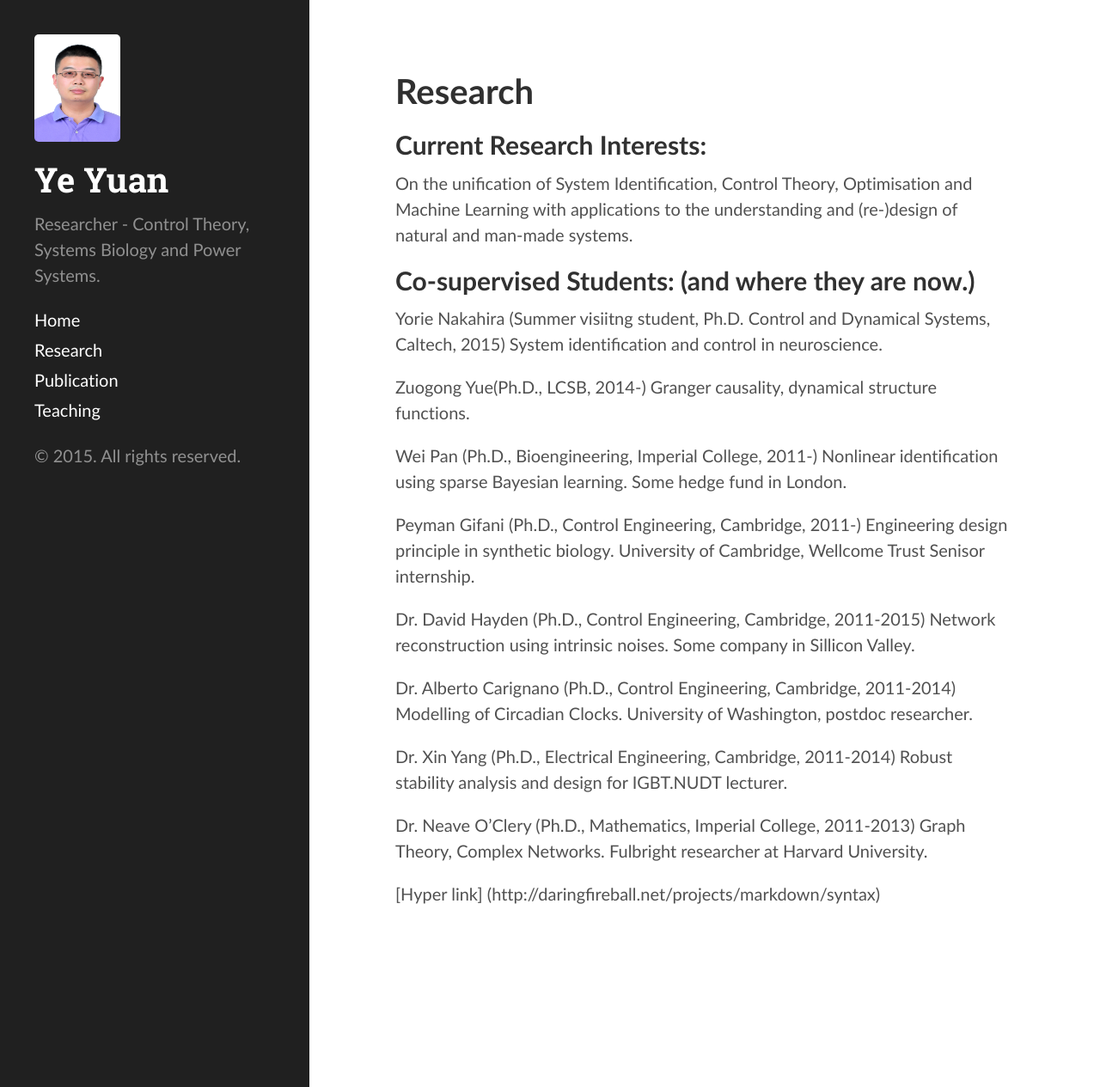
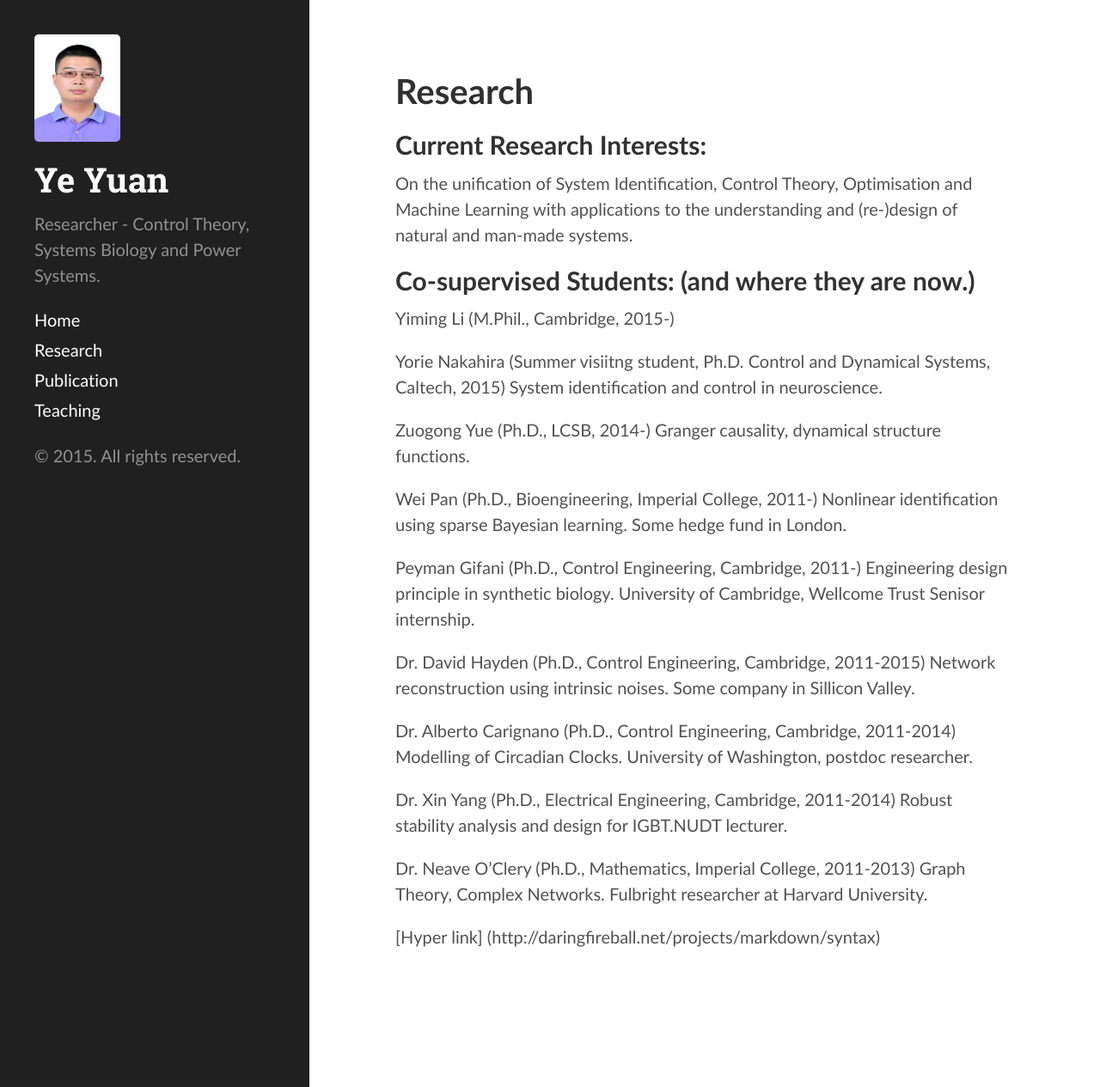
Before and after one commit to yy311/yy311.github.io, a Jekyll site: the page built from research.md, in a window 1280 px wide and 1265 px high. Shown: the whole window at 86% size. Built offline with Jekyll 4.4.1, drawn with Linux system fonts in a browser that asks for light colours.

Commit message:
Update research.md

```diff
--- a/research.md
+++ b/research.md
@@ -9,9 +9,11 @@ On the unification of System Identification, Control Theory, Optimisation and Ma
 
 ## Co-supervised Students: (and where they are now.)
 
+Yiming Li (M.Phil., Cambridge, 2015-)
+
 Yorie Nakahira (Summer visiitng student, Ph.D. Control and Dynamical Systems, Caltech, 2015) System identification and control in neuroscience.
 
-Zuogong Yue(Ph.D., LCSB, 2014-) Granger causality, dynamical structure functions.
+Zuogong Yue (Ph.D., LCSB, 2014-) Granger causality, dynamical structure functions.
 
 Wei Pan (Ph.D., Bioengineering, Imperial College, 2011-) Nonlinear identification using sparse Bayesian learning. Some hedge fund in London.
 
```
